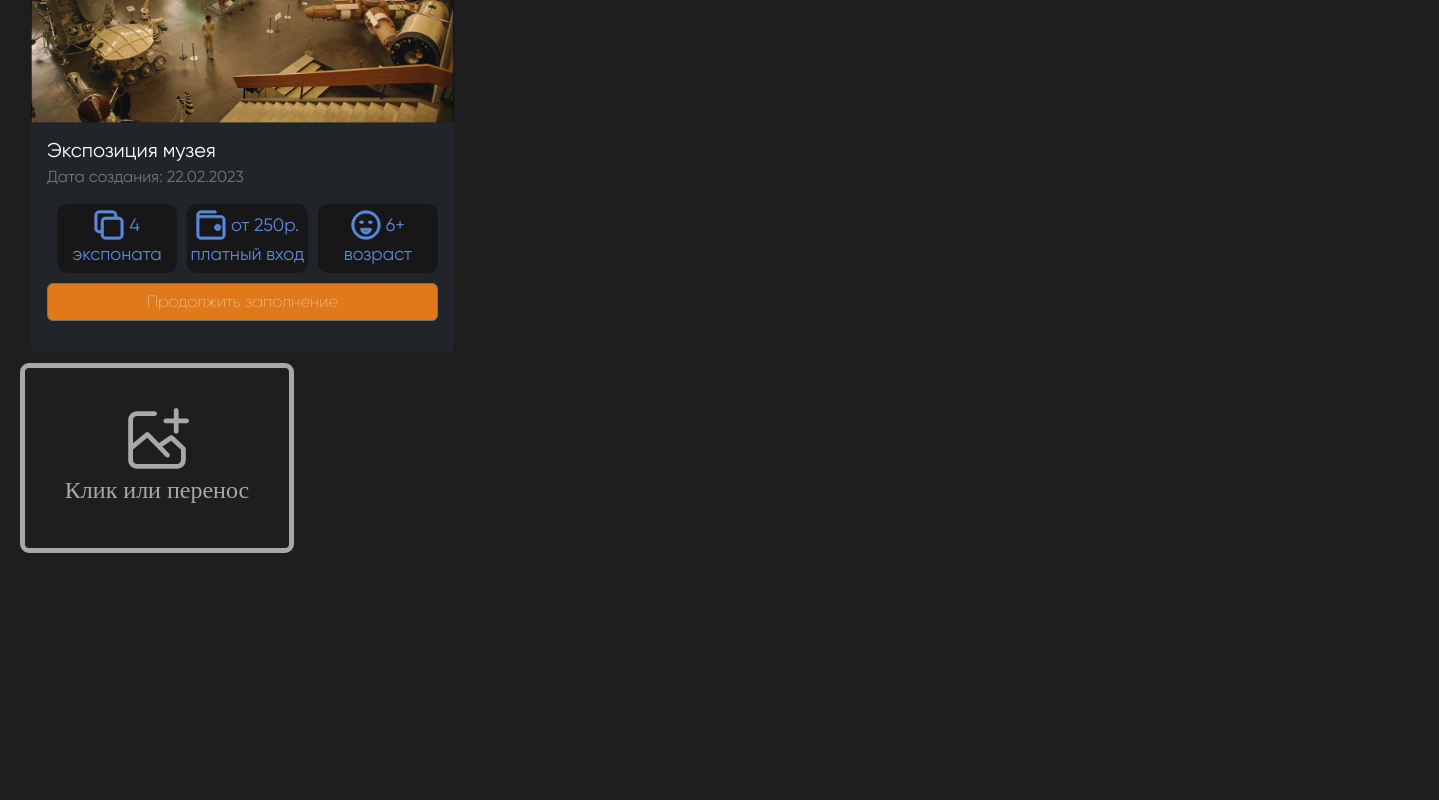
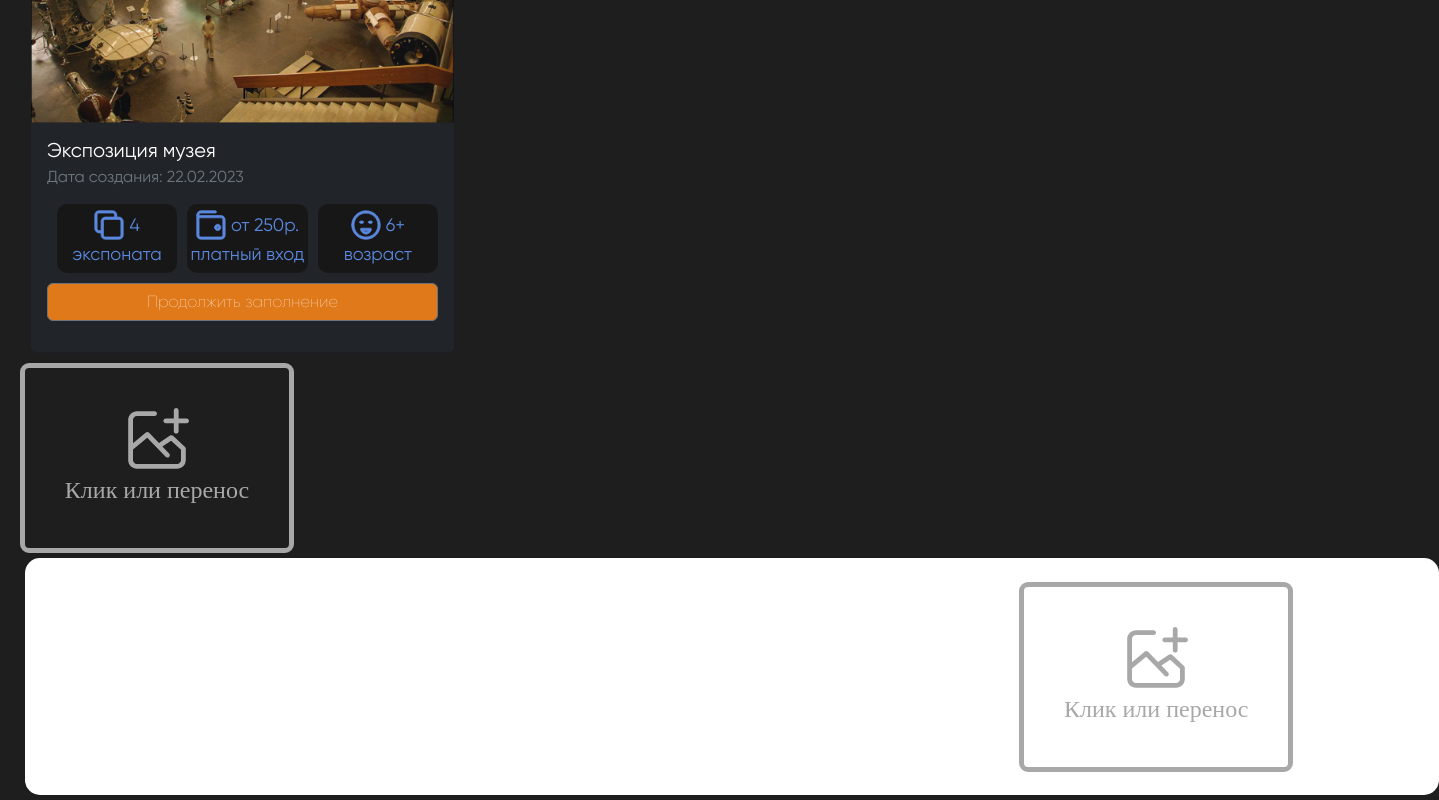
Before and after one commit to Anto-MSHK/podhod_front, a React (Create React App) app: page /widget in a window 1280 px wide. Shown: the part 742-1542 px from the top of the page, 1439 px wide, since content can reach past the window. Before the commit the page ends 1295 px from the top, so only its background shows below. Built offline with nearby package versions, Linux system fonts and the light colour scheme.

Commit message:
started images gallery

```diff
--- a/src/common/DragAndDrop/dragAndDrop.tsx
+++ b/src/common/DragAndDrop/dragAndDrop.tsx
@@ -24,6 +24,7 @@ const DragAndDrop: React.FC<IDragAndDrop> = (props) => {
         e.preventDefault()
         let files = structuredClone(e.dataTransfer.files)
         setDrag(false)
+
         console.log(files);
     }
 
--- /dev/null
+++ b/src/common/ImagesGallery/imagesGallery.module.css
@@ -0,0 +1,23 @@
+.images_gallery_wrapper{
+    display: flex;
+    width: 1414px;
+    height: 237px;
+    background-color: white;
+    justify-content: center;
+    align-items: center;
+    margin: 5px;
+    border-radius: 15px;
+
+}
+
+.images{
+    width: 60%;
+}
+
+.drag_and_drop{
+    padding: 0px;
+    margin: 0;
+    display: flex;
+    justify-content: end;
+    width: fit-content;
+}
--- /dev/null
+++ b/src/common/ImagesGallery/imagesGallery.tsx
@@ -0,0 +1,28 @@
+import React, { useState } from 'react';
+import DragAndDrop from '../DragAndDrop/dragAndDrop';
+import styles from './imagesGallery.module.css'
+
+
+
+interface IImagesGallery {
+
+}
+
+
+const ImagesGallery: React.FC<IImagesGallery> = () => {
+    const [images, setImages] = useState<FileList>()
+    console.log(images);
+    return (
+        <div className={styles.images_gallery_wrapper}>
+            <div className={styles.images}>
+
+            </div>
+            <div className={styles.drag_and_drop}>
+                <DragAndDrop/>
+            </div>
+        </div>
+
+    );
+};
+
+export default ImagesGallery
--- a/src/common/Test/Test.tsx
+++ b/src/common/Test/Test.tsx
@@ -8,6 +8,7 @@ import icon7 from '../icon/Icon7.svg';
 import { Widget } from './../Widget/Widget';
 import { StyledCard } from './../StyledCard/StyledCard';
 import DragAndDrop from '../DragAndDrop/dragAndDrop';
+import ImagesGallery from '../ImagesGallery/imagesGallery';
 
 
 interface ITestProps {
@@ -29,6 +30,7 @@ export const Test: React.FC<ITestProps> = (props) => {
             <StyledCard eventTitle='Экспозиция музея' dateOfCreation='22.02.2023' />
 
             <DragAndDrop/>
+            <ImagesGallery/>
         </>
     );
 };
```
